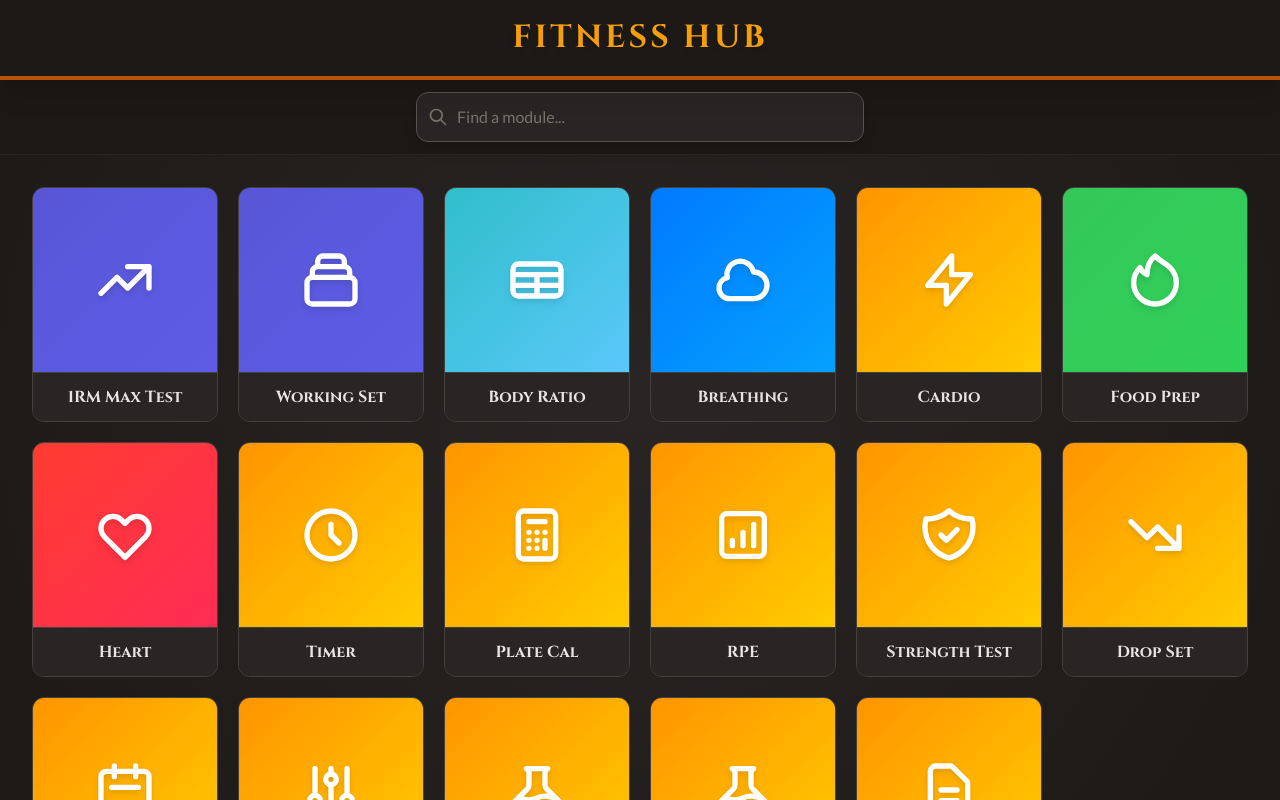
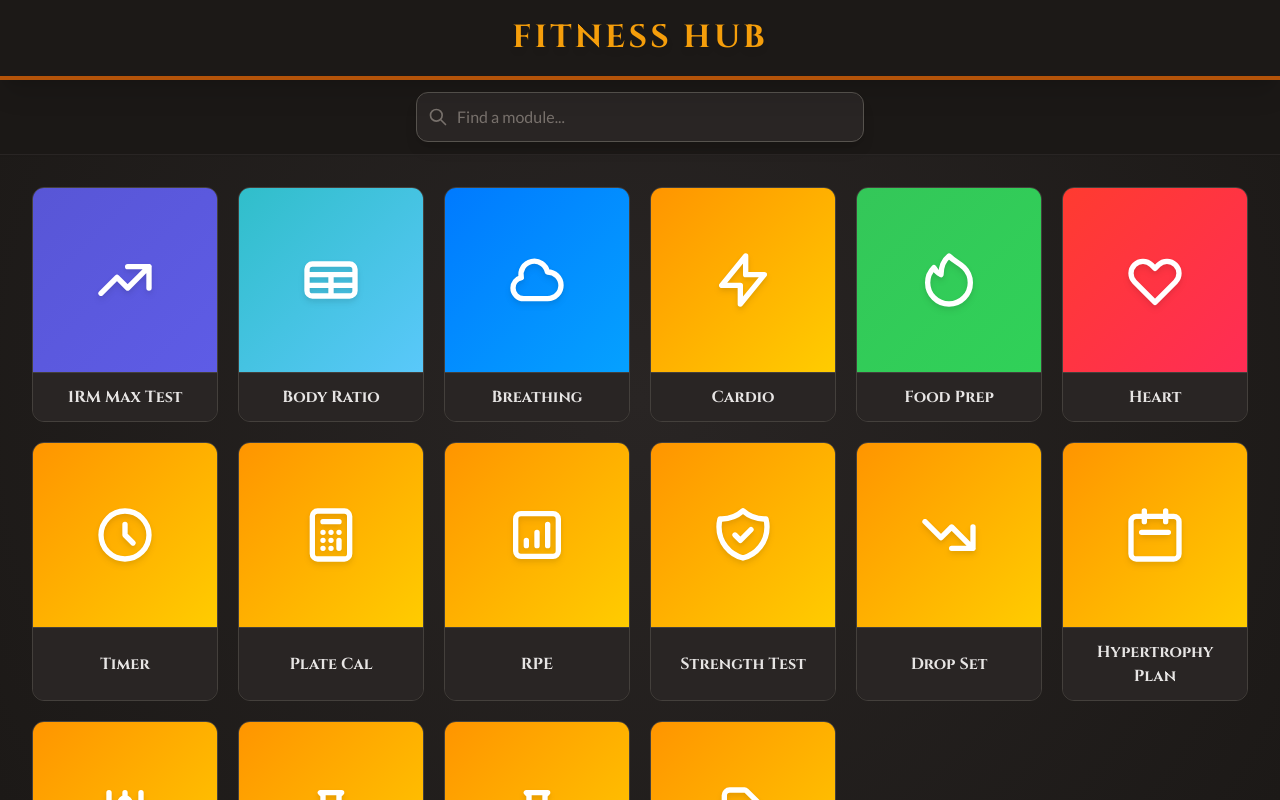
Before and after one commit to Code-Lifter/Fitness, a plain HTML site: page index.html in a window 1280 px wide. Drawn offline with nearby package versions, Linux system fonts and the light colour scheme.

Commit message:
Remove 'Working Set (Layers)' section from index.html
Removed the 'Working Set (Layers)' section from the HTML.

```diff
--- a/index.html
+++ b/index.html
@@ -127,18 +127,6 @@
             </div>
           </a>
 
-          <!-- Working Set (Layers) -->
-          <a href="1rm-working-sets.html" class="game-card bg-stone-800 rounded-lg sm:rounded-xl flex flex-col group relative overflow-hidden">
-            <div class="absolute inset-0 bg-amber-500 opacity-0 group-hover:opacity-10 transition-opacity z-10 pointer-events-none"></div>
-            <div class="w-full aspect-square bg-indigo relative flex items-center justify-center p-2">
-              <svg class="w-8 h-8 sm:w-16 sm:h-16 text-white drop-shadow-md" fill="none" stroke="currentColor" viewBox="0 0 24 24"><path stroke-linecap="round" stroke-linejoin="round" stroke-width="2" d="M19 11H5m14 0a2 2 0 012 2v6a2 2 0 01-2 2H5a2 2 0 01-2-2v-6a2 2 0 012-2m14 0V9a2 2 0 00-2-2M5 11V9a2 2 0 012-2m0 0V5a2 2 0 012-2h6a2 2 0 012 2v2M7 7h10"/></svg>
-            </div>
-            <div class="p-1.5 sm:p-3 flex-grow flex items-center justify-center text-center bg-stone-800 border-t border-stone-700 z-20">
-              <h2 class="fantasy-font text-xs sm:text-base font-bold text-stone-200 group-hover:text-amber-500 transition-colors leading-tight">
-                Working Set
-              </h2>
-            </div>
-          </a>
 
           <!-- Body Ratio (Measurement) -->
           <a href="body-ratio.html" class="game-card bg-stone-800 rounded-lg sm:rounded-xl flex flex-col group relative overflow-hidden">
```
